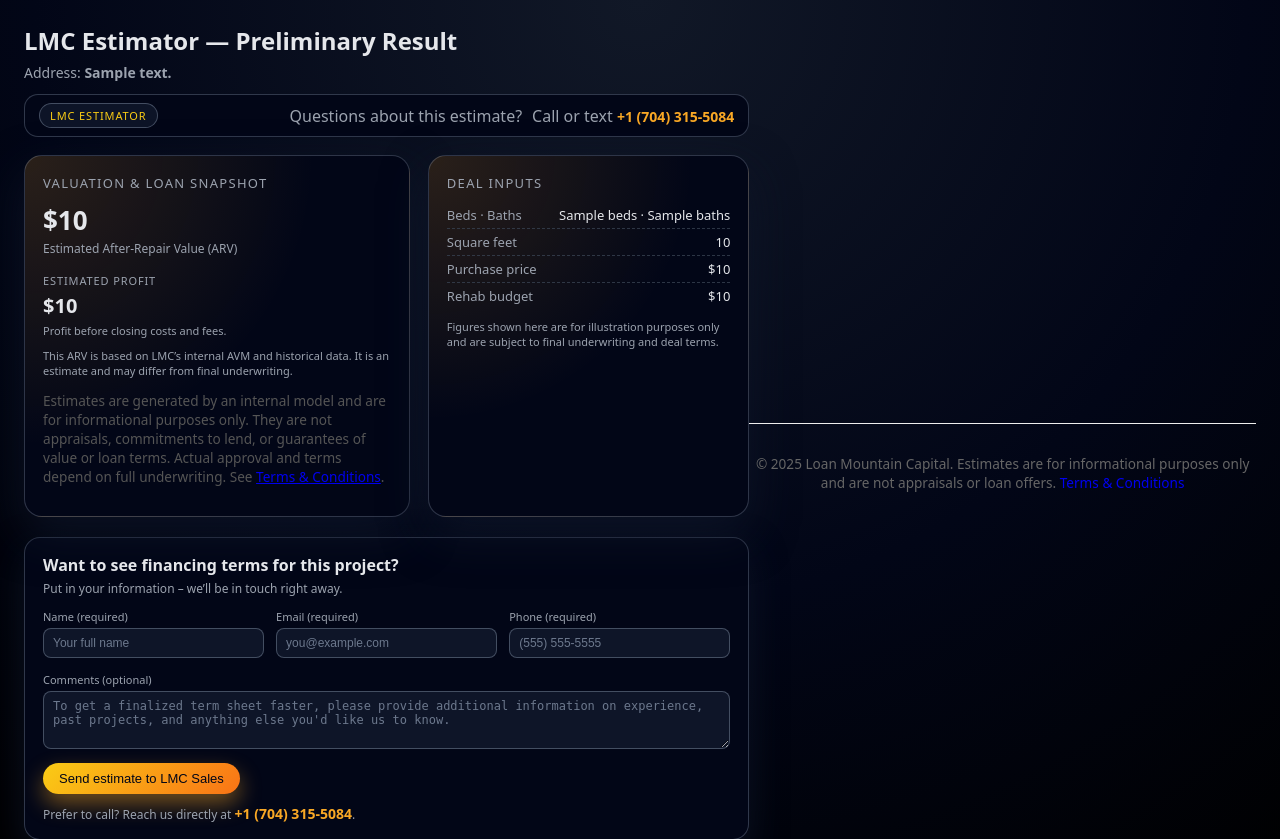
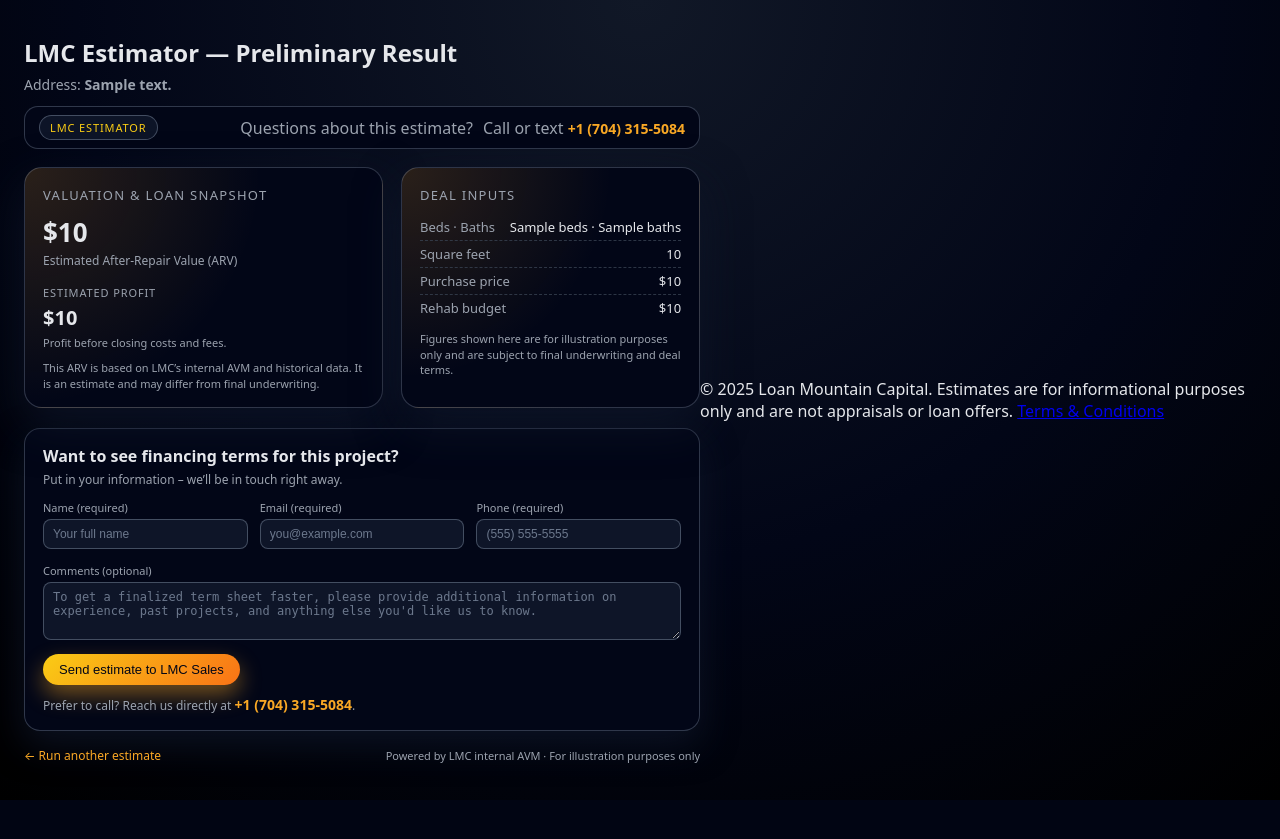
Before and after one commit to sergiovega93/lmc-estimator, a FastAPI app: template templates/result.html in a window 1280 px wide. Shown: the top 839 px of the page. After the commit the page ends 800 px from the top, so only its background shows below. Run offline with FastAPI, Linux system fonts and the light colour scheme; the template is opened without the code that fills it: most values are stand-ins (such as "Sample title", 1, 10 or a date in 2020); parts of the project's set-up code (start-up, migrations or seed data) failed here and were passed over.

Commit message:
Update estimator model, geo heuristic, UI, and artifacts

```diff
--- a/templates/index.html
+++ b/templates/index.html
@@ -468,7 +468,6 @@
       </form>
     </div>
   </div>
-</body>
   <footer class="site-footer">
     <p>
       © 2025 Loan Mountain Capital.
@@ -476,4 +475,5 @@
       <a href="{{ request.url_for('terms') }}">Terms &amp; Conditions</a>
     </p>
   </footer>
+</body>
 </html>
--- a/templates/result.html
+++ b/templates/result.html
@@ -367,26 +367,6 @@
       font-weight: 600;  /* bigger phone in lead note */
     }
 
-    .disclaimer-small {
-    font-size: 0.85rem;
-    color: #555;
-    margin-top: 0.75rem;
-    }
-    .site-footer {
-    margin-top: 2rem;
-    padding-top: 1rem;
-    border-top: 1px solid #eee;
-    font-size: 0.85rem;
-    color: #666;
-    text-align: center;
-    }
-    .site-footer a {
-    text-decoration: none;
-    }
-    .site-footer a:hover {
-    text-decoration: underline;
-    }
-
     .lead-note a:hover {
       text-decoration: underline;
     }
@@ -450,12 +430,6 @@
 
         <div class="muted-note">
           This ARV is based on LMC’s internal AVM and historical data. It is an estimate and may differ from final underwriting.
-          <p class="disclaimer-small">
-          Estimates are generated by an internal model and are for informational purposes only.
-          They are not appraisals, commitments to lend, or guarantees of value or loan terms.
-          Actual approval and terms depend on full underwriting. See
-          <a href="{{ request.url_for('terms') }}">Terms &amp; Conditions</a>.
-          </p>
         </div>
       </div>
 
@@ -558,7 +532,6 @@
       </div>
     </div>
   </div>
-</body>
   <footer class="site-footer">
     <p>
       © 2025 Loan Mountain Capital.
@@ -566,4 +539,5 @@
       <a href="{{ request.url_for('terms') }}">Terms &amp; Conditions</a>
     </p>
   </footer>
+</body>
 </html>
```
Lines whose indentation alone changed are shown as unchanged.
